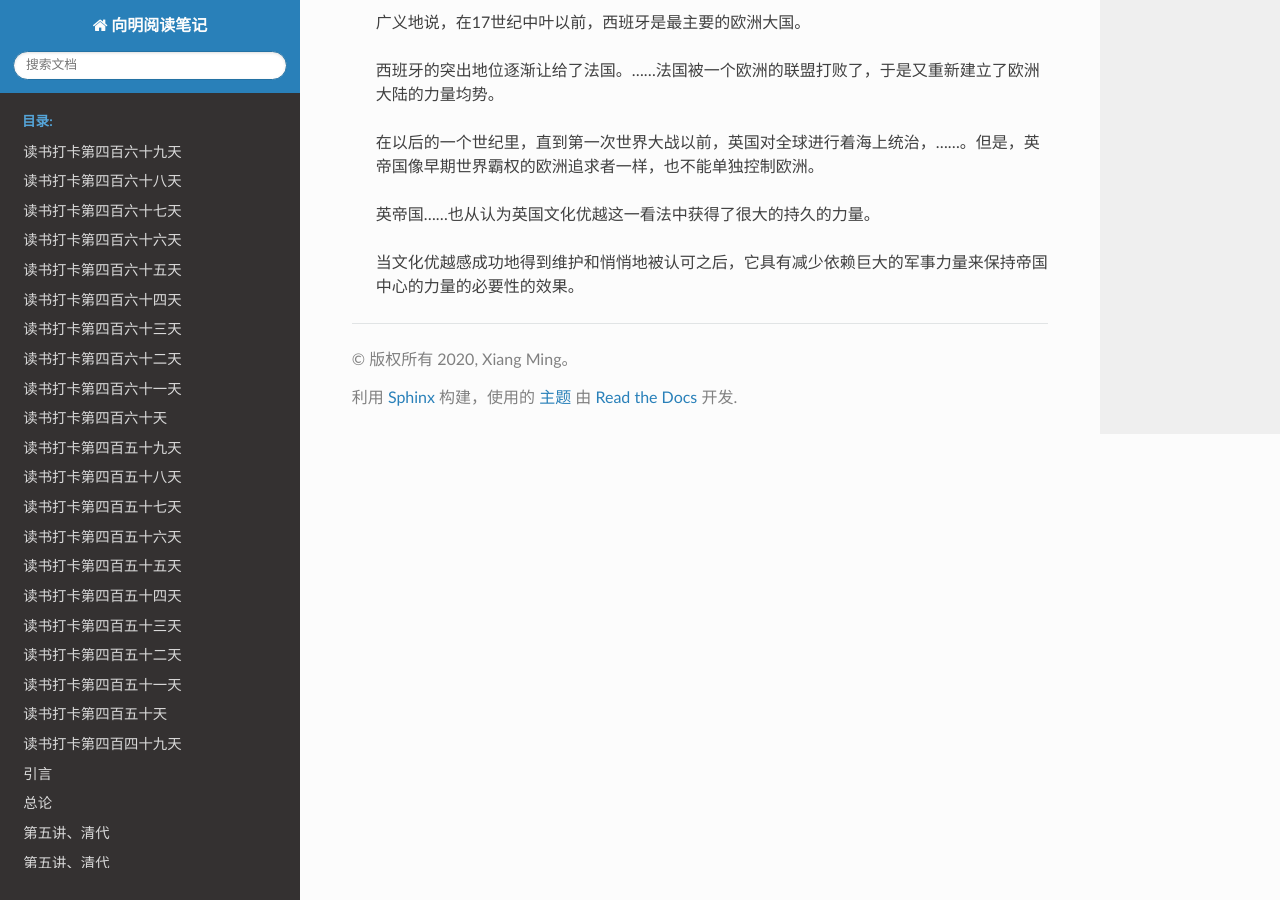
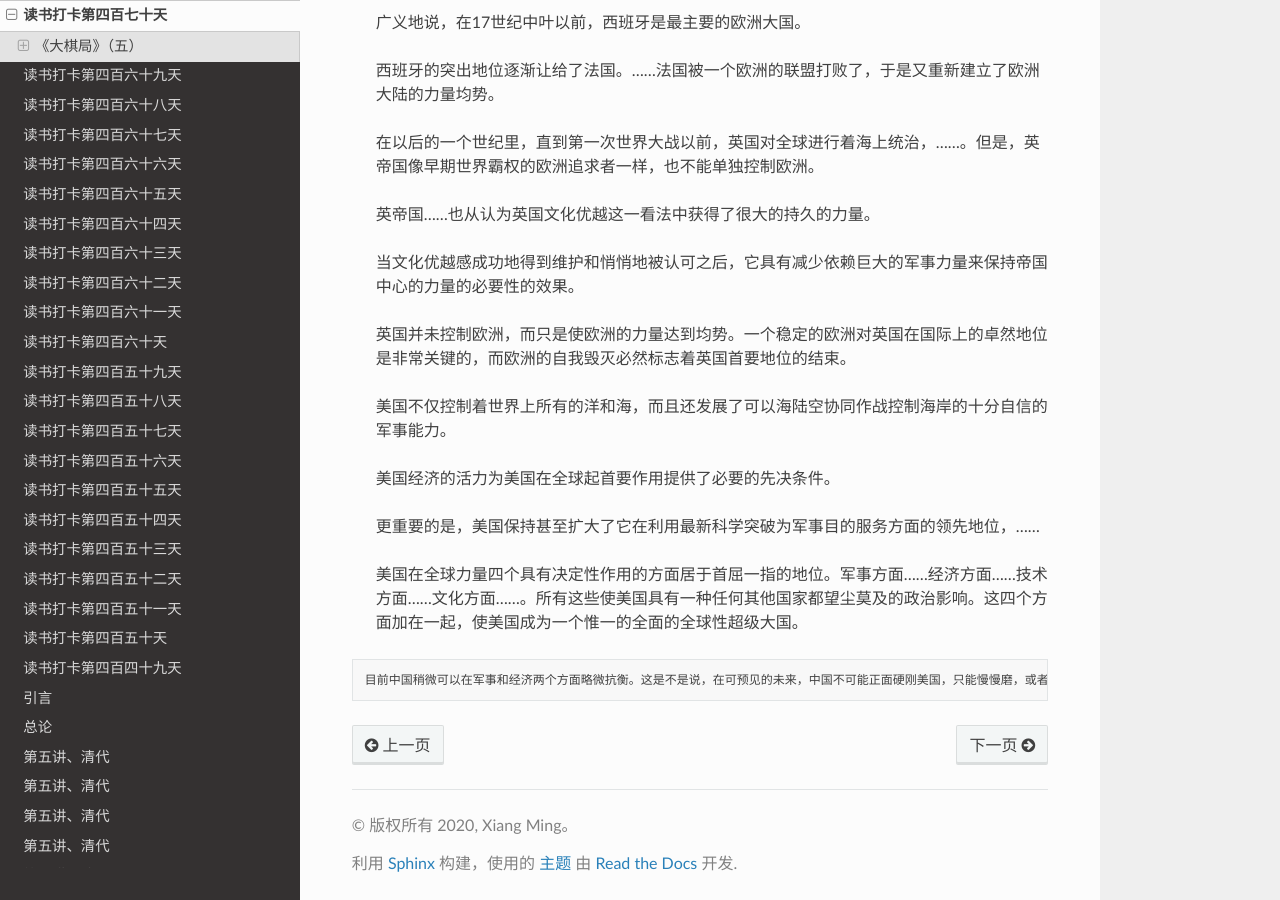
Before and after one commit to xiangming1975/reading, a Sphinx documentation site: the page built from source/2021-11-08.md, in a window 1280 px wide and 900 px high, scrolled down 818 px. Built offline with Sphinx 7.4.7 and the Read the Docs theme 2.0.0, drawn with Linux system fonts in a browser that asks for light colours.

Commit message:
大棋局

````diff
--- a/source/Note_2021-11-08.md
+++ b/source/2021-11-08.md
@@ -29,4 +29,15 @@
 
 > 当文化优越感成功地得到维护和悄悄地被认可之后，它具有减少依赖巨大的军事力量来保持帝国中心的力量的必要性的效果。
 
->
+> 英国并未控制欧洲，而只是使欧洲的力量达到均势。一个稳定的欧洲对英国在国际上的卓然地位是非常关键的，而欧洲的自我毁灭必然标志着英国首要地位的结束。
+
+> 美国不仅控制着世界上所有的洋和海，而且还发展了可以海陆空协同作战控制海岸的十分自信的军事能力。
+
+> 美国经济的活力为美国在全球起首要作用提供了必要的先决条件。
+
+> 更重要的是，美国保持甚至扩大了它在利用最新科学突破为军事目的服务方面的领先地位，……
+
+> 美国在全球力量四个具有决定性作用的方面居于首屈一指的地位。军事方面……经济方面……技术方面……文化方面……。所有这些使美国具有一种任何其他国家都望尘莫及的政治影响。这四个方面加在一起，使美国成为一个惟一的全面的全球性超级大国。
+```
+目前中国稍微可以在军事和经济两个方面略微抗衡。这是不是说，在可预见的未来，中国不可能正面硬刚美国，只能慢慢磨，或者等他内部出问题？
+```
--- /dev/null
+++ b/source/2021-11-09.md
@@ -0,0 +1,6 @@
+# 读书打卡第四百七十一天
+## 《大棋局》（六）
+### 第一章 新型的霸权（五）
+#### 美国的全球体系
+
+>
````
